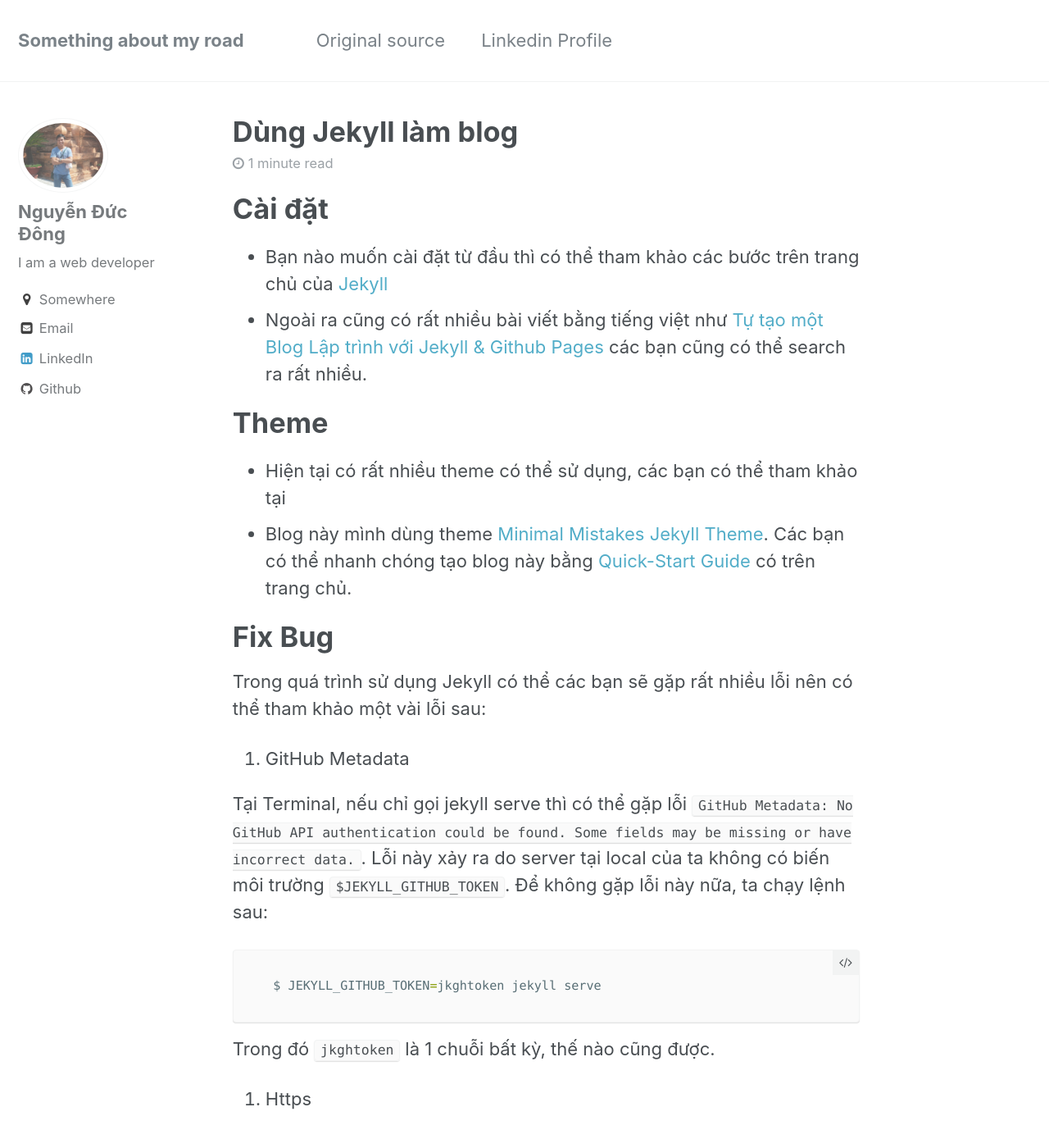
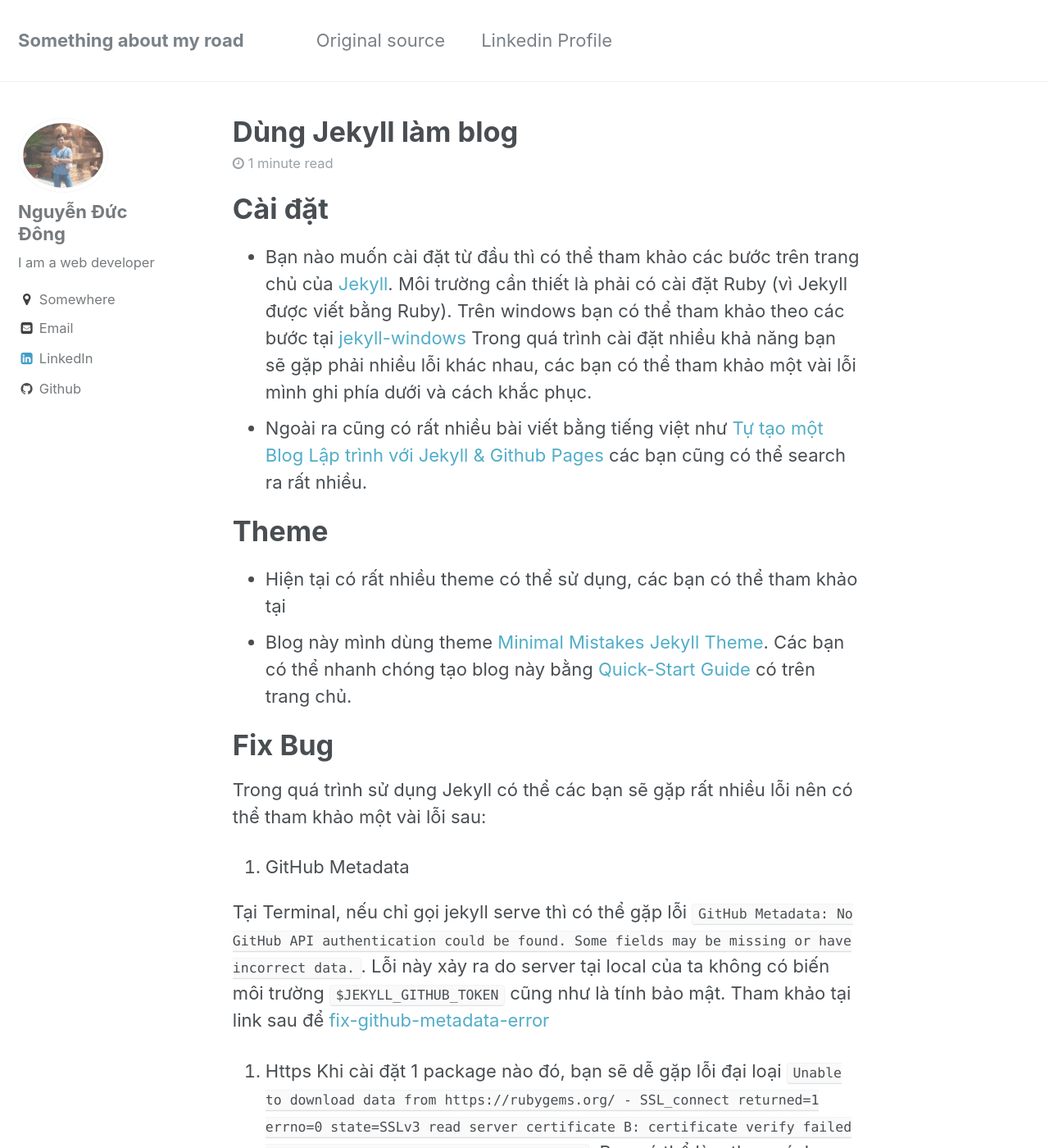
Before and after one commit to ducdongmg/ducdongmg.github.io, a Jekyll site: the page built from _posts/2016-10-14-first-blog-jekyll.md, in a window 1280 px wide and 1400 px high. Shown: the whole window at 82% size. Built offline with Jekyll 4.4.1, drawn with Linux system fonts in a browser that asks for light colours; comment, search, counter and statistics services are not loaded; some of the changed text lies outside the part shown.

Commit message:
update post install jekyll

````diff
--- a/_posts/2016-10-14-first-blog-jekyll.md
+++ b/_posts/2016-10-14-first-blog-jekyll.md
@@ -6,7 +6,9 @@
 ---
 
 # Cài đặt
-- Bạn nào muốn cài đặt từ đầu thì có thể tham khảo các bước trên trang chủ của [Jekyll](https://jekyllrb.com/docs/home/)
+- Bạn nào muốn cài đặt từ đầu thì có thể tham khảo các bước trên trang chủ của [Jekyll](https://jekyllrb.com/docs/home/).
+Môi trường cần thiết là phải có cài đặt Ruby (vì Jekyll được viết bằng Ruby). Trên windows bạn có thể tham khảo theo các bước tại [jekyll-windows](http://jekyll-windows.juthilo.com/)
+Trong quá trình cài đặt nhiều khả năng bạn sẽ gặp phải nhiều lỗi khác nhau, các bạn có thể tham khảo một vài lỗi mình ghi phía dưới và cách khắc phục.
 - Ngoài ra cũng có rất nhiều bài viết bằng tiếng việt như [Tự tạo một Blog Lập trình với Jekyll & Github Pages](http://dev.ethanify.me/misc/create-blog-with-jekyll) các bạn cũng có thể search ra rất nhiều.
 
 # Theme
@@ -20,12 +22,12 @@
 
  1. GitHub Metadata
 
-  Tại Terminal, nếu chỉ gọi jekyll serve thì có thể gặp lỗi `GitHub Metadata: No GitHub API authentication could be found. Some fields may be missing or have incorrect data.`. Lỗi này xảy ra do server tại local của ta không có biến môi trường `$JEKYLL_GITHUB_TOKEN`. Để không gặp lỗi này nữa, ta chạy lệnh sau:
-
-  ```javascript
-  $ JEKYLL_GITHUB_TOKEN=jkghtoken jekyll serve
-```
-
-  Trong đó `jkghtoken` là 1 chuỗi bất kỳ, thế nào cũng được.
+  Tại Terminal, nếu chỉ gọi jekyll serve thì có thể gặp lỗi `GitHub Metadata: No GitHub API authentication could be found. Some fields may be missing or have incorrect data.`. Lỗi này xảy ra do server tại local của ta không có biến môi trường `$JEKYLL_GITHUB_TOKEN` cũng như là tính bảo mật.
+  Tham khảo tại link sau để  [fix-github-metadata-error](http://knightcodes.com/miscellaneous/2016/09/13/fix-github-metadata-error.html)
 
  2. Https
+  Khi cài đặt 1 package nào đó, bạn sẽ dễ gặp lỗi đại loại `Unable to download data from https://rubygems.org/ - SSL_connect returned=1 errno=0 state=SSLv3 read server certificate B: certificate verify failed (https://api.rubygems.org/specs.4.8.gz)`.
+  Bạn có thể làm theo cách được ghi tại [stackoverflow](http://stackoverflow.com/a/27641786)
+
+ 3. Devkit
+  Error khi bạn chưa install devkit và gặp lỗi `Please update your PATH to include build tools or download the DevKit` . Tham khảo tại [stackoverflow](http://stackoverflow.com/a/10695190)
````
